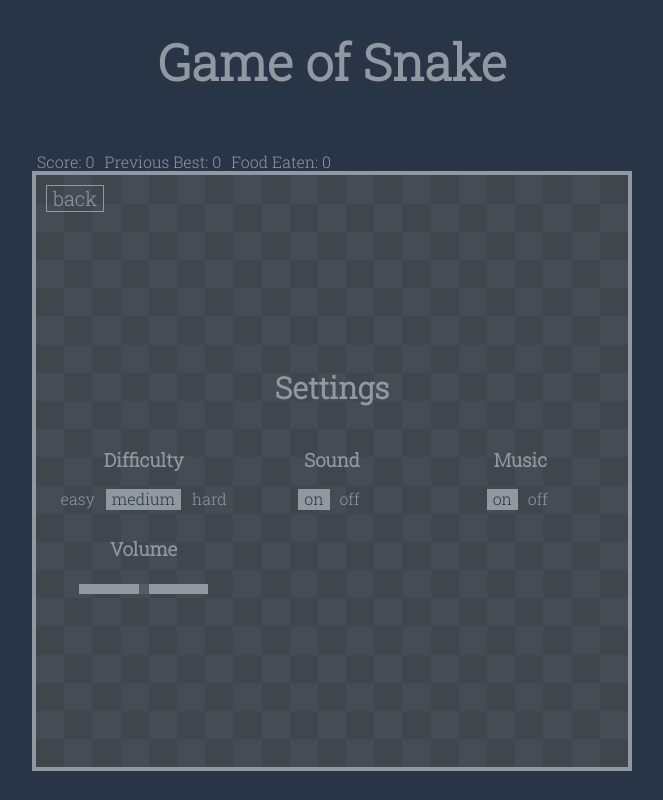
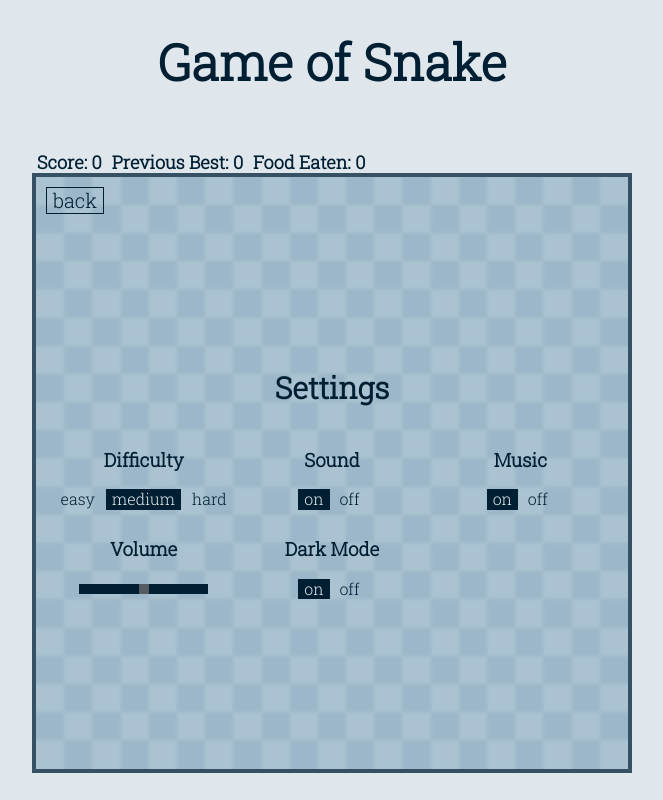
Before and after one commit to MarvJohnson/game_of_snake, a website: page index.html in a window 1280 px wide. Both pictures are taken after a click on the button "settings". Shown: the whole page, without its empty margins (308-971 px from the left). Drawn offline with nearby package versions, Linux system fonts and the light colour scheme.

Commit message:
Added css for light mode

```diff
--- a/index.css
+++ b/index.css
@@ -1,13 +1,51 @@
 @import url('https://fonts.googleapis.com/css2?family=Roboto+Slab:wght@300&display=swap');
 
+/* https://web.dev/building-a-color-scheme/ */
 * {
-  --main-background-color: #273546;
-  --main-text-color: #9198a1;
-  --movement-grid-min-dimensions: 300px;
-  --movement-grid-max-dimensions: 1000px;
+  /* The brand is the main color that we base our shades, tints, and tones off of. We seperate it by it's hue, saturation,
+     and lightness so we can use css calculations to dynamically adjust all of our other colors easily. */
+  --brand-hue: 204;
+  --brand-saturation: 100%;
+  --brand-lightness: 50%;
+  --brand-light: hsl(
+    var(--brand-hue),
+    var(--brand-saturation),
+    var(--brand-lightness)
+  );
+  /* Here, we're using a very dark shade of our brand color for text1. This will be very dark -- close to black. But
+           we want this instead of 100% black to give the illusion of more harmonious colors. */
+  --text1-light: hsl(var(--brand-hue), var(--brand-saturation), 10%);
+  --text2-light: hsl(var(--brand-hue), 30%, 30%);
+  /* Surface colors are things like the background, borders, and other surfaces that text sits on. */
+  --surface1-light: hsl(var(--brand-hue), 25%, 90%);
+  --surface2-light: hsl(var(--brand-hue), 20%, 99%);
+  --surface3-light: hsla(var(--brand-hue), 30%, 50%, 0.5);
+  --surface4-light: hsl(var(--brand-hue), 30%, 30%);
+  --surface5-light: hsl(var(--brand-hue), var(--brand-saturation), 10%);
+  --food1-light: hsl(calc((var(--brand-hue) + 180)), 40%, 60%);
+  --food2-light: hsl(calc((var(--brand-hue) + 90)), 40%, 60%);
+  --snake-segment-light: hsl(calc((var(--brand-hue))), 40%, 60%);
+  --snake-head-light: hsl(calc((var(--brand-hue))), 60%, 40%);
+
+  --text1: var(--text1-light);
+  --text2: var(--text2-light);
+  --surface1: var(--surface1-light);
+  --surface2: var(--surface2-light);
+  --surface3: var(--surface3-light);
+  --surface4: var(--surface4-light);
+  --surface5: var(var(--surface5-light));
+  --food1: var(--food1-light);
+  --food2: var(--food2-light);
+  --snake-segment: var(--snake-segment-light);
+  --snake-head: var(--snake-head-light);
+
   --movement-grid-border-color: #9198a1;
   --movement-grid-border-width: 4px;
   font-family: 'Roboto Slab', serif;
+}
+
+[color-scheme='dark'] {
+  color-scheme: dark;
 }
 
 html,
@@ -19,12 +57,12 @@ body {
 body {
   display: flex;
   flex-direction: column;
-  background-color: var(--main-background-color, #273546);
+  background-color: var(--surface1);
 }
 
 body,
 button {
-  color: var(--main-text-color, #9198a1);
+  color: var(--text1);
 }
 
 h1,
@@ -60,14 +98,15 @@ main {
 }
 
 #score-area > p {
+  font-size: 18px;
+  font-weight: bold;
   margin: 0 5px;
 }
 
 #play-area {
   position: relative;
   display: grid;
-  border: var(--movement-grid-border-width) solid
-    var(--movement-grid-border-color, black);
+  border: var(--movement-grid-border-width) solid var(--surface4);
   width: 600px;
   height: 600px;
   box-sizing: border-box;
@@ -90,7 +129,7 @@ main {
   }
 
   70% {
-    color: var(--main-text-color, #9198a1);
+    color: var(--text1);
   }
 
   100% {
@@ -112,7 +151,7 @@ main {
   align-items: center;
 }
 #countdown > p {
-  color: var(--main-text-color, #9198a1);
+  color: var(--text1);
 }
 
 #countdown.counting > p {
@@ -124,7 +163,8 @@ main {
   position: absolute;
   width: 100%;
   height: 100%;
-  background-color: rgba(100, 100, 100, 0.5);
+  background-color: var(--surface3);
+  backdrop-filter: blur(1.5px);
 }
 
 .menu h2 {
@@ -140,6 +180,7 @@ main {
   flex-direction: column;
   justify-content: center;
   align-items: center;
+  z-index: 1;
 }
 
 .menu button {
@@ -152,12 +193,12 @@ main {
   top: 10px;
   left: 10px;
   font-size: 20px;
-  border: 1px solid var(--main-text-color, #9198a1);
+  border: 1px solid var(--text1);
 }
 
 .menu .menu-back-btn:hover {
-  background-color: var(--main-text-color, #9198a1);
-  color: var(--main-background-color, #273546);
+  background-color: var(--text1);
+  color: var(--surface1);
 }
 
 .menu-options-area {
@@ -172,8 +213,8 @@ main {
 }
 
 .menu-options-area button:hover {
-  color: var(--main-background-color, #273546);
-  background-color: var(--main-text-color, #9198a1);
+  color: var(--surface1);
+  background-color: var(--text1);
 }
 
 #settings-menu .menu-options-area {
@@ -197,14 +238,14 @@ main {
 }
 
 #settings-menu .menu-options-area button.selected {
-  background: var(--main-text-color, #9198a1);
-  color: var(--main-background-color, #273546);
+  background-color: var(--text1);
+  color: var(--surface1);
 }
 
 .slider {
   -webkit-appearance: none;
   appearance: none;
-  background: var(--main-text-color, #9198a1);
+  background-color: var(--text1);
   height: 10px;
   cursor: pointer;
 }
@@ -215,16 +256,32 @@ main {
   appearance: none;
   height: 10px;
   width: 10px;
-  background: #545b63;
+  background-color: #545b63;
   cursor: pointer;
 }
 
 .cell {
-  background-color: #1f2836;
+  background-color: var(--surface2);
 }
 
 .checkered-cell {
-  background-color: #263445;
+  background-color: var(--surface5);
+}
+
+.snake-head {
+  background-color: var(--snake-head);
+}
+
+.snake-segment {
+  background-color: var(--snake-segment-light);
+}
+
+.cell.apple {
+  background-color: var(--food1);
+}
+
+.cell.banana {
+  background-color: var(--food2);
 }
 
 @media screen and (max-width: 700px) {
--- a/index.html
+++ b/index.html
@@ -60,6 +60,11 @@
                 <h3>Volume</h3>
                 <input id="sound-volume-slider" type="range" min="0" max="1" value="0.5" step="0.01" class="slider">
               </div>
+              <div class="setting">
+                <h3>Dark Mode</h3>
+                <button class="dark-mode-btn selected">on</button>
+                <button class="dark-mode-btn">off</button>
+              </div>
             </div>
           </div>
         </div>
--- a/index.js
+++ b/index.js
@@ -13,12 +13,15 @@ class Cell {
 
   setOccupant(occupant) {
     this.currentOccupant = occupant;
-    this.element.style.background = this.currentOccupant.cellVisual;
+    this.element.classList.add(this.currentOccupant.cellVisual);
   }
 
   removeOccupant() {
+    if (this.currentOccupant) {
+      this.element.classList.remove(this.currentOccupant.cellVisual);
+    }
+
     this.currentOccupant = null;
-    this.element.style.background = this.originalVisual;
   }
 
   isOccupied() {
@@ -37,7 +40,7 @@ class Occupant {
 }
 
 class SnakeSegment extends Occupant {
-  static snakeVisual = '#2e8bd2';
+  static snakeVisual = 'snake-segment';
   currentlyOccupiedCell;
   lastOccupiedCell = null;
   nextSegment;
@@ -82,6 +85,7 @@ class SnakeHead extends SnakeSegment {
 
     if (cell.currentOccupant instanceof Food) {
       cell.currentOccupant.eat();
+      cell.removeOccupant();
     }
 
     super.setOccupiedCell(cell);
@@ -140,13 +144,13 @@ class Food extends Occupant {
 
 class Apple extends Food {
   constructor() {
-    super('Apple', 'red', 30, false);
+    super('Apple', 'apple', 30, false);
   }
 }
 
 class Banana extends Food {
   constructor() {
-    super('Banana', 'yellow', 10, false);
+    super('Banana', 'banana', 10, false);
   }
 }
 
@@ -236,10 +240,6 @@ class Paused extends State {
     stopGame();
     settings.sounds.gameplayMusic.pause();
   }
-
-  exit() {
-    settings.playSound('gameplayMusic');
-  }
 }
 
 class GameOver extends State {
@@ -303,6 +303,7 @@ class Difficulty {
 //
 
 // --Global Variables-- //
+const htmlElement = document.firstElementChild;
 const countdownContainer = document.querySelector('#countdown');
 const countdownDisplay = countdownContainer.querySelector('p');
 const playArea = document.getElementById('play-area');
@@ -315,6 +316,8 @@ const settingsBtn = document.querySelector(
 const difficultyBtns = document.querySelectorAll('.difficulty-btn');
 const soundBtns = document.querySelectorAll('.sound-btn');
 const volumeSlider = document.getElementById('sound-volume-slider');
+const musicBtns = document.querySelectorAll('.gameplay-music-sound-btn');
+const darkModeBtns = document.querySelectorAll('.dark-mode-btn');
 const aboutBtn = document.querySelector(
   '#main-menu .menu-options-area > button:nth-child(3)'
 );
@@ -345,9 +348,17 @@ const settings = {
     gameplayMusic: new Audio('sounds/gameplay-music.wav')
   },
 
+  enableDarkMode() {
+    htmlElement.setAttribute('color-scheme', 'dark');
+  },
+
+  disableDarkMode() {
+    htmlElement.setAttribute('color-scheme', 'light');
+  },
+
   resetGameplayMusic() {
+    this.sounds.gameplayMusic.currentTime = 0;
     this.sounds.gameplayMusic.pause();
-    this.sounds.gameplayMusic.currentTime = 0;
   },
 
   playSound(soundName) {
@@ -732,12 +743,26 @@ allBtns.forEach((element) => {
 volumeSlider.addEventListener('input', (e) => {
   settings.setVolume(e.target.value);
 });
+darkModeBtns.forEach((element) => {
+  element.addEventListener('click', () => {
+    darkModeBtns.forEach((element) => {
+      element.classList.remove('selected');
+    });
+
+    element.classList.add('selected');
+    if (element.innerText === 'on') {
+      settings.enableDarkMode();
+    } else {
+      settings.disableDarkMode();
+    }
+  });
+});
 //
 
 // --Main-- //
 settings.sounds.gameplayMusic.loop = true;
 game.setDifficulty('medium');
 setupMovementGrid();
-const snakeHead = new SnakeHead(null, '#2574B1');
+const snakeHead = new SnakeHead(null, 'snake-head');
 
 //
```
